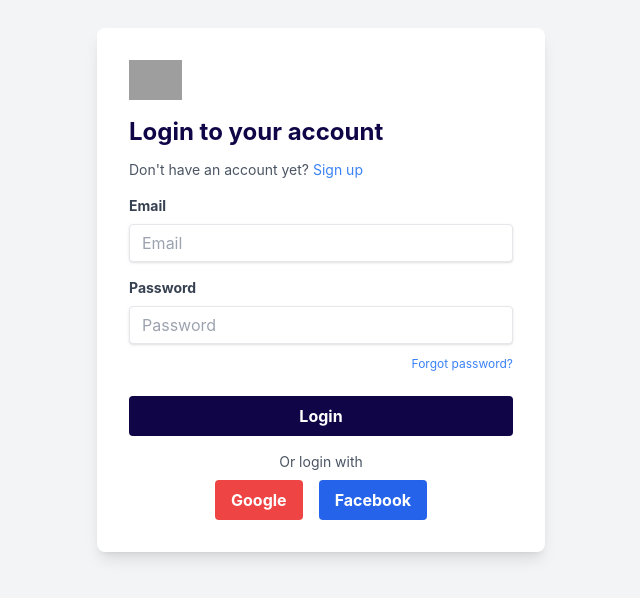
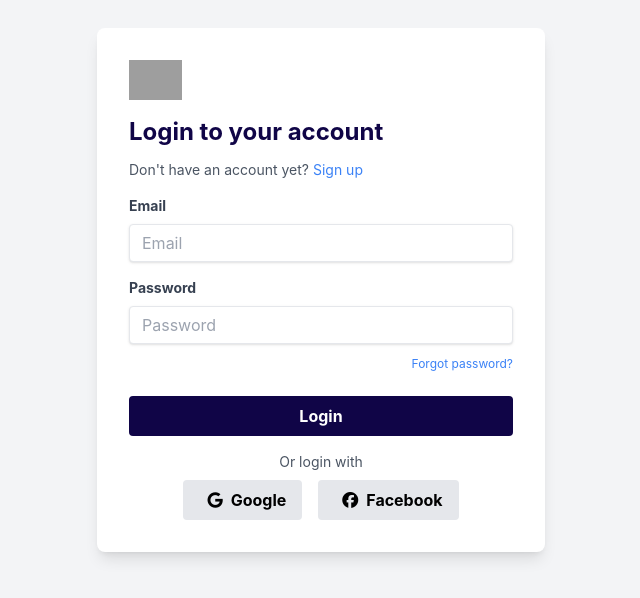
Before and after one commit to GmanSibs1906/leoweb, a React (Create React App) app in the folder client/: page / in a window 1280 px wide. Shown: the part 110-708 px from the top of the page, without its empty margins (319-959 px from the left). Built offline with nearby package versions, Linux system fonts and the light colour scheme; grey boxes are pictures that could not be loaded; the HTML template or start-up script is replaced by a standard one.

Commit message:
Styled the login buttons & added icons

```diff
--- a/client/public/index.html
+++ b/client/public/index.html
@@ -24,6 +24,7 @@
       work correctly both with client-side routing and a non-root public URL.
       Learn how to configure a non-root public URL by running `npm run build`.
     -->
+    <script src="https://kit.fontawesome.com/333c7b4d75.js" crossorigin="anonymous"></script>
     <title>React App</title>
   </head>
   <body>
--- a/client/src/components/Login.js
+++ b/client/src/components/Login.js
@@ -59,11 +59,11 @@ const Login = () => {
         </form>
         <p className="text-sm text-gray-600 mt-4 mb-2 text-center">Or login with</p>
         <div className="flex justify-center space-x-4">
-          <button className="bg-red-500 hover:bg-red-700 text-white font-bold py-2 px-4 rounded focus:outline-none focus:shadow-outline">
-            Google
+          <button className="bg-gray-200 hover:bg-red-700 text-black font-bold py-2 px-4 rounded focus:outline-none focus:shadow-outline">
+          <i class="fa-brands fa-google mx-2"></i>Google
           </button>
-          <button className="bg-blue-600 hover:bg-blue-800 text-white font-bold py-2 px-4 rounded focus:outline-none focus:shadow-outline">
-            Facebook
+          <button className="bg-gray-200 hover:bg-blue-800 text-black font-bold py-2 px-4 rounded focus:outline-none focus:shadow-outline">
+          <i class="fa-brands fa-facebook mx-2"></i>Facebook
           </button>
         </div>
       </div>
```
